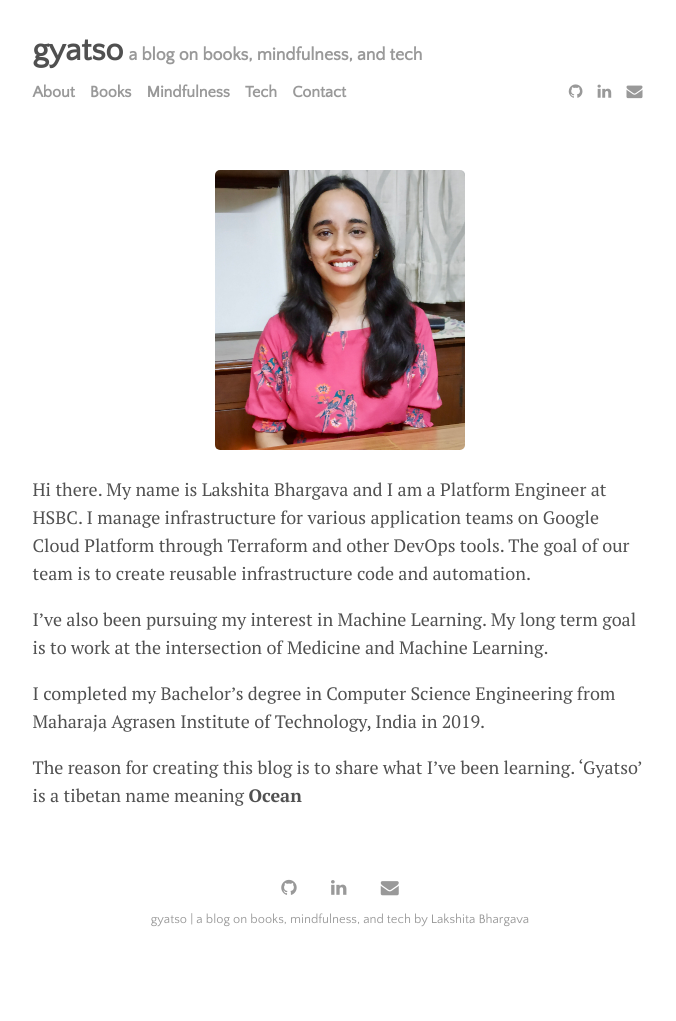
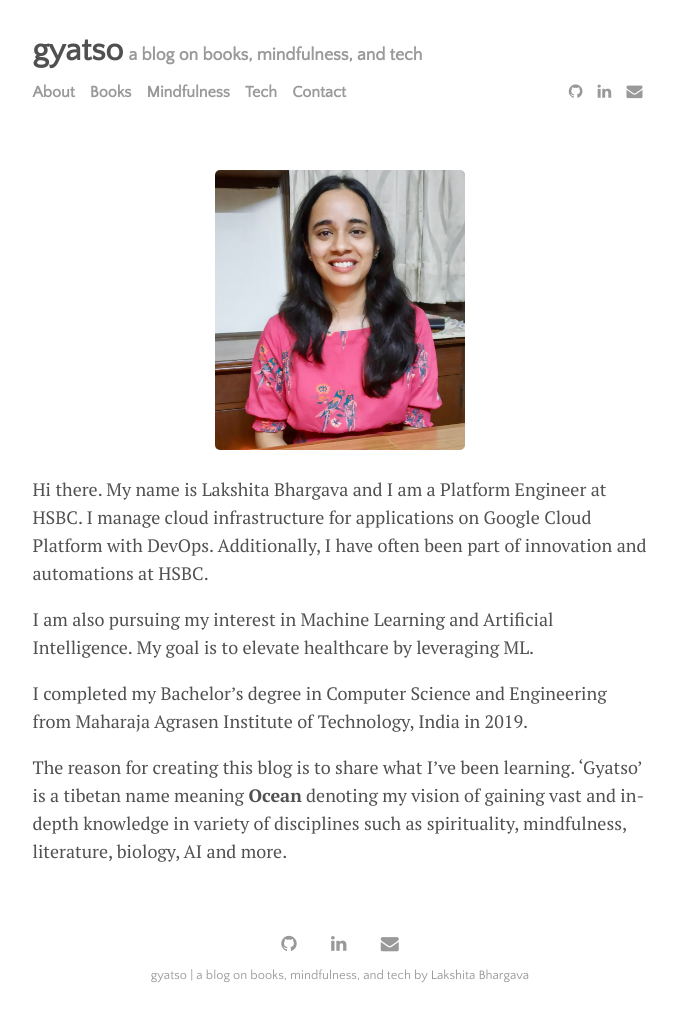
Before and after one commit to LakshitaBh/LakshitaBh.github.io, a Jekyll site: the page built from menu/about.md, in a window 1280 px wide. Shown: the whole page, without its empty margins (300-976 px from the left). Built offline with Jekyll 4.4.1, drawn with Linux system fonts in a browser that asks for light colours; before the commit the page ends 965 px from its top, so only the background shows below that.

Commit message:
Update about.md

```diff
--- a/menu/about.md
+++ b/menu/about.md
@@ -3,10 +3,10 @@ layout: page
 image: Lakshita.jpeg
 ---
 
-Hi there. My name is Lakshita Bhargava and I am a Platform Engineer at HSBC. I manage infrastructure for various application teams on Google Cloud Platform through Terraform and other DevOps tools. The goal of our team is to create reusable infrastructure code and automation.
+Hi there. My name is Lakshita Bhargava and I am a Platform Engineer at HSBC. I manage cloud infrastructure for applications on Google Cloud Platform with DevOps. Additionally, I have often been part of innovation and automations at HSBC.
 
-I've also been pursuing my interest in Machine Learning. My long term goal is to work at the intersection of Medicine and Machine Learning.
+I am also pursuing my interest in Machine Learning and Artificial Intelligence. My goal is to elevate healthcare by leveraging ML.
 
-I completed my Bachelor's degree in Computer Science Engineering from Maharaja Agrasen Institute of Technology, India in 2019.
+I completed my Bachelor's degree in Computer Science and Engineering from Maharaja Agrasen Institute of Technology, India in 2019.
 
-The reason for creating this blog is to share what I've been learning. 'Gyatso' is a tibetan name meaning **Ocean**
+The reason for creating this blog is to share what I've been learning. 'Gyatso' is a tibetan name meaning **Ocean** denoting my vision of gaining vast and in-depth knowledge in variety of disciplines such as spirituality, mindfulness, literature, biology, AI and more.
```
